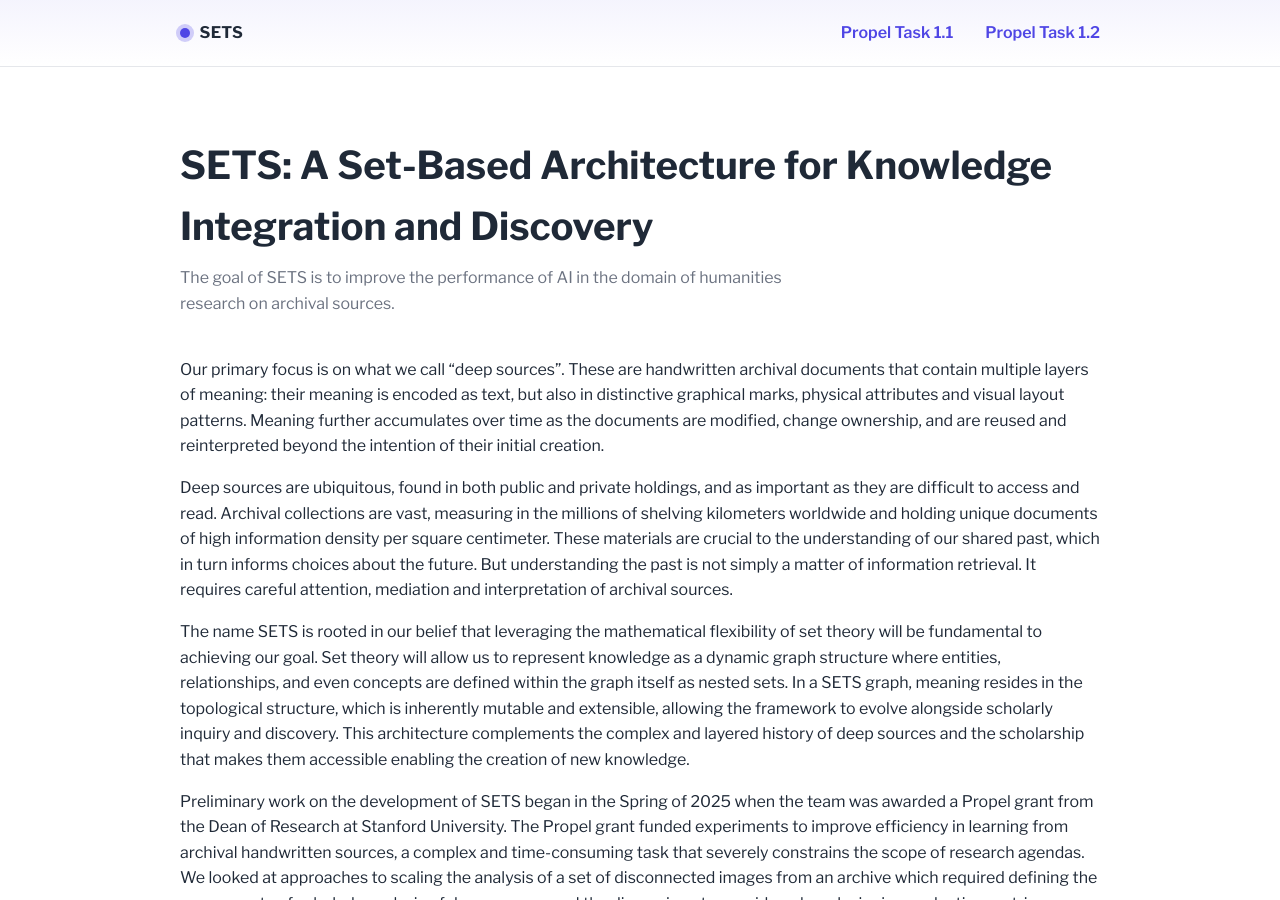
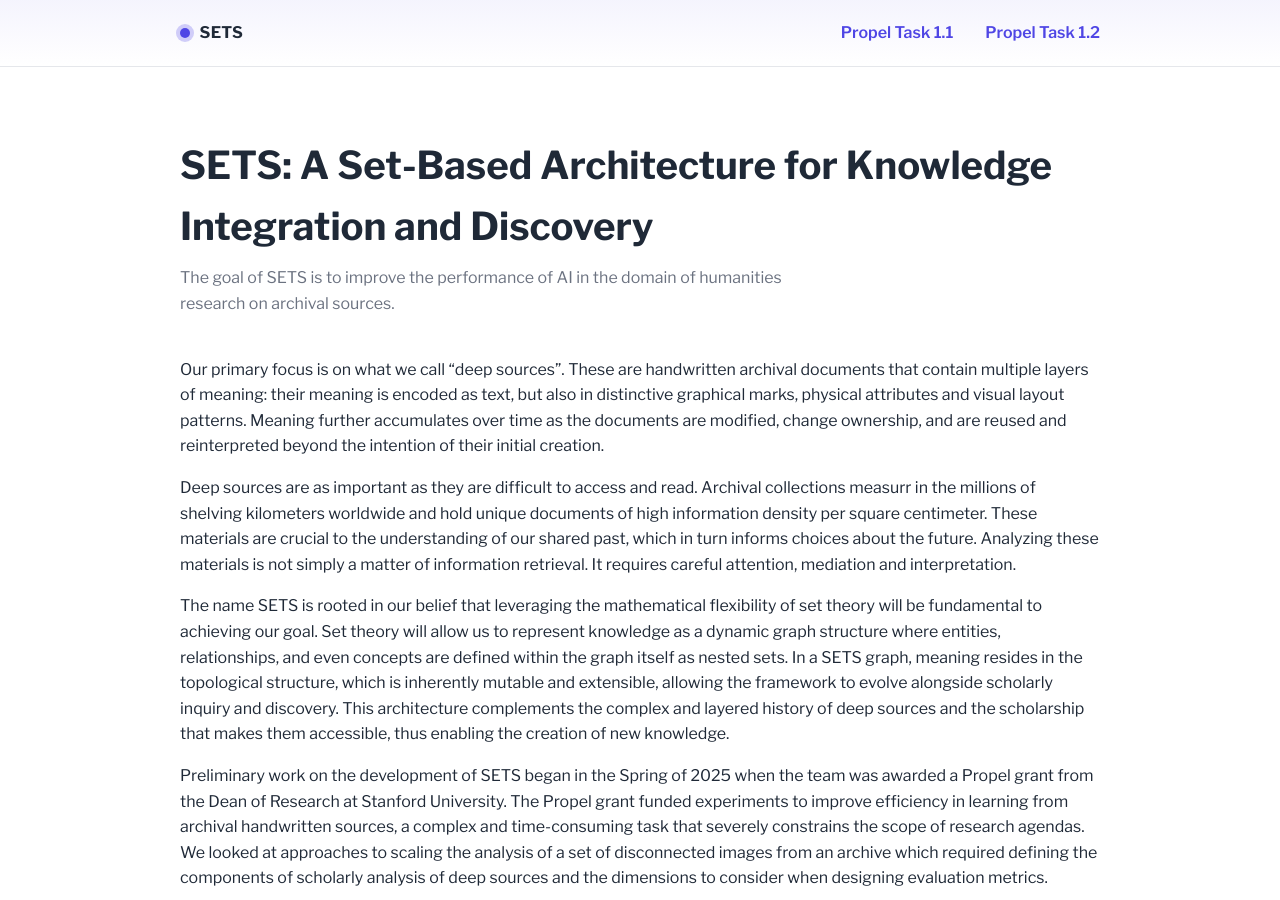
Before and after one commit to sets-architecture/sets-architecture.github.io, a Jekyll site: the page built from index.md, in a window 1280 px wide and 900 px high. Built offline with Jekyll 4.4.1, drawn with Linux system fonts in a browser that asks for light colours.

Commit message:
Update index.md
small important text edits

```diff
--- a/index.md
+++ b/index.md
@@ -11,18 +11,17 @@ description: SETS project page.
 
 <section id="about">
     <p>Our primary focus is on what we call “deep sources”. These are handwritten archival documents that contain multiple layers of meaning: their meaning is encoded as text, but also in distinctive graphical marks, physical attributes and visual layout patterns. Meaning further accumulates over time as the documents are modified, change ownership, and are reused and reinterpreted beyond the intention of their initial creation.</p>
-    <p>Deep sources are ubiquitous, found in both public and private holdings, and as important as they are difficult to
-    access and read. Archival collections are vast, measuring in the millions of shelving kilometers worldwide and
-    holding unique documents of high information density per square centimeter. These materials are crucial to the
-    understanding of our shared past, which in turn informs choices about the future. But understanding the past is not
-    simply a matter of information retrieval. It requires careful attention, mediation and interpretation of archival
-    sources.</p>
+    <p>Deep sources are as important as they are difficult to
+    access and read. Archival collections measurr in the millions of shelving kilometers worldwide and
+    hold unique documents of high information density per square centimeter. These materials are crucial to the
+    understanding of our shared past, which in turn informs choices about the future. Analyzing these materials is not
+    simply a matter of information retrieval. It requires careful attention, mediation and interpretation.</p>
     <p>The name SETS is rooted in our belief that leveraging the mathematical flexibility of set theory will be fundamental
     to achieving our goal. Set theory will allow us to represent knowledge as a dynamic graph structure where entities,
     relationships, and even concepts are defined within the graph itself as nested sets. In a SETS graph, meaning
     resides in the topological structure, which is inherently mutable and extensible, allowing the framework to evolve
     alongside scholarly inquiry and discovery. This architecture complements the complex and layered history of deep
-    sources and the scholarship that makes them accessible enabling the creation of new knowledge.</p>
+    sources and the scholarship that makes them accessible, thus enabling the creation of new knowledge.</p>
     <p>Preliminary work on the development of SETS began in the Spring of 2025 when the team was awarded a Propel grant from
     the Dean of Research at Stanford University. The Propel grant funded experiments to improve efficiency in learning
     from archival handwritten sources, a complex and time-consuming task that severely constrains the scope of research
```
